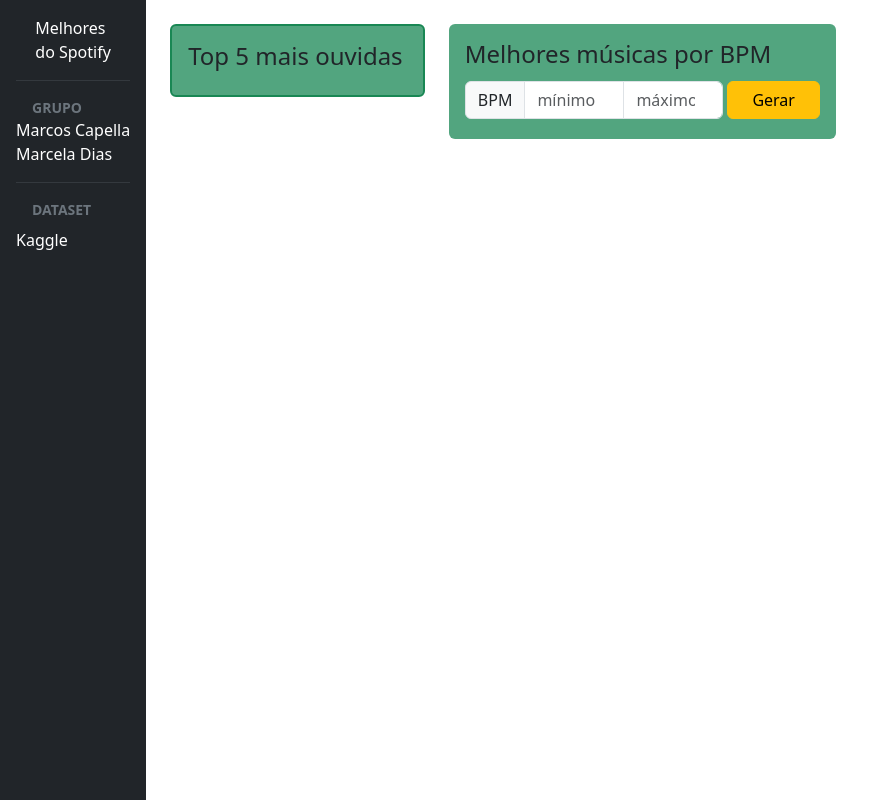
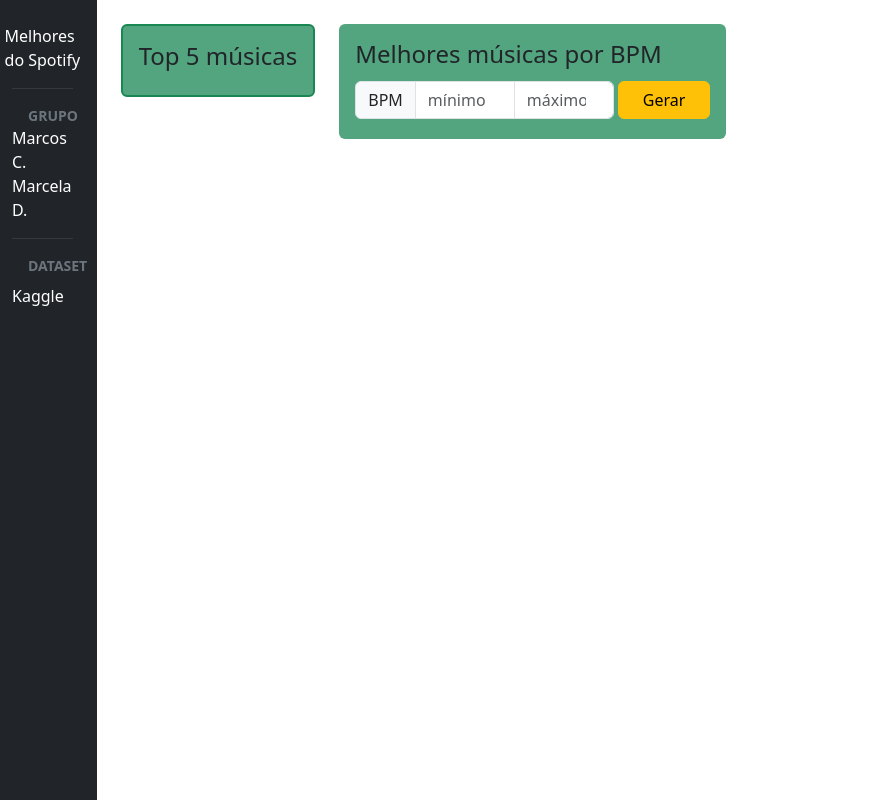
Before and after one commit to capella-marcosfilipe/spotify-dashboard-ppw, a website with bundled scripts: page index.html in a window 1280 px wide. Shown: the whole page, without its empty margins (0-894 px from the left). Built offline with nearby package versions, Linux system fonts and the light colour scheme; some packages are replaced by stand-ins of ours; no server answers.

Commit message:
Último ajuste da main antes de branchear

```diff
--- a/index.html
+++ b/index.html
@@ -4,26 +4,6 @@
     <meta charset="UTF-8" />
     <meta name="viewport" content="width=device-width, initial-scale=1.0" />
     <title>Spotify Dashboard</title>
-    <!-- <style>
-      body {
-        font-family: Arial, sans-serif;
-        margin: 20px;
-      }
-      h1 {
-        text-align: center;
-      }
-      ul {
-        list-style-type: none;
-        padding: 0;
-      }
-      li {
-        background: #f0f0f0;
-        margin: 10px 0;
-        padding: 10px;
-        border-radius: 5px;
-        box-shadow: 0 2px 4px rgba(0, 0, 0, 0.1);
-      }
-    </style> -->
     <link
       href="https://cdn.jsdelivr.net/npm/bootstrap@5.3.3/dist/css/bootstrap.min.css"
       rel="stylesheet"
@@ -32,9 +12,9 @@
     <link href="style.css" rel="stylesheet" />
     <script type="module" src="script.js" defer></script>
   </head>
-  <body class="d-flex">
+  <body class="row">
     <!-- sidebar -->
-    <ul class="navbar-nav bg-dark text-white sidebar" id="accordionSidebar">
+    <ul class="p-4 col-1 navbar-nav bg-dark text-white sidebar">
       <a
         class="navbar-brand d-flex align-items-center justify-content-center text-white"
         href="#">
@@ -47,8 +27,8 @@
       <!-- Heading -->
       <div class="small text-uppercase fw-bold text-secondary px-3">Grupo</div>
 
-      <li class="nav-item text-white">Marcos Capella</li>
-      <li class="nav-item text-white">Marcela Dias</li>
+      <li class="nav-item text-white">Marcos C.</li>
+      <li class="nav-item text-white">Marcela D.</li>
 
       <!-- Divider -->
       <hr class="border-secondary" />
@@ -68,11 +48,11 @@
       </li>
     </ul>
 
-    <!-- dashboard -->
-    <main class="p-4 col-10 d-flex gap-4 flex-wrap">
+    <!-- Dashboard -->
+    <main class="p-4 col d-flex gap-4 flex-wrap">
       <div
-        class="p-3 col-3 border border-2 rounded border-success bg-success bg-opacity-75 align-self-start">
-        <h2 class="h4">Top 5 mais ouvidas</h2>
+        class="p-3 border border-2 rounded border-success bg-success bg-opacity-75 align-self-start">
+        <h2 class="h4">Top 5 músicas</h2>
         <ul
           class="list-group list-group-numbered border border-0"
           id="songs-list">
@@ -81,7 +61,7 @@
       </div>
 
       <div
-        class="p-3 col-auto d-flex flex-column gap-1 border-2 rounded border-success bg-success bg-opacity-75 align-self-start">
+        class="p-3  d-flex flex-column gap-1 border-2 rounded border-success bg-success bg-opacity-75 align-self-start">
         <h2 class="h4">Melhores músicas por BPM</h2>
         <form
           class="d-flex align-items-start align-items-center gap-1"
--- a/style.css
+++ b/style.css
@@ -1,6 +1,5 @@
 .sidebar {
   min-height: 100vh;
-  padding: 1rem;
 }
 
 .input-group .form-control {
```
